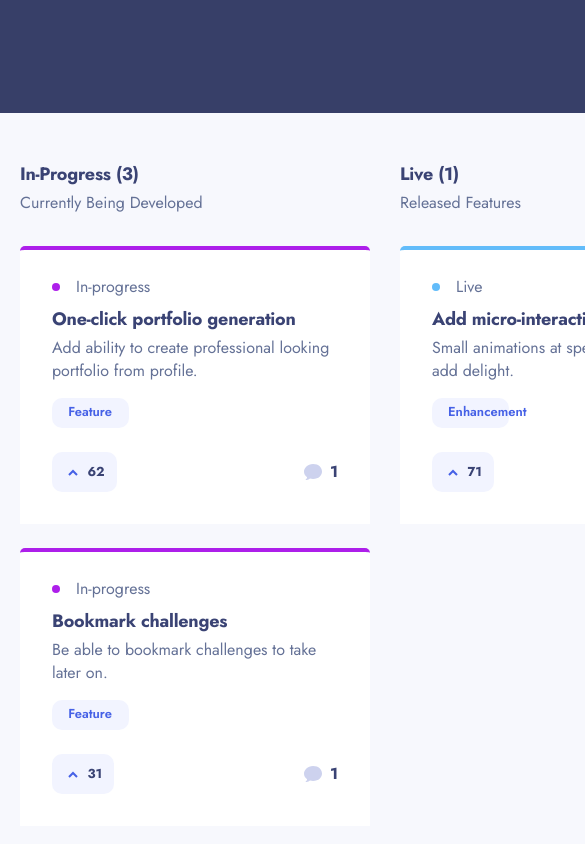
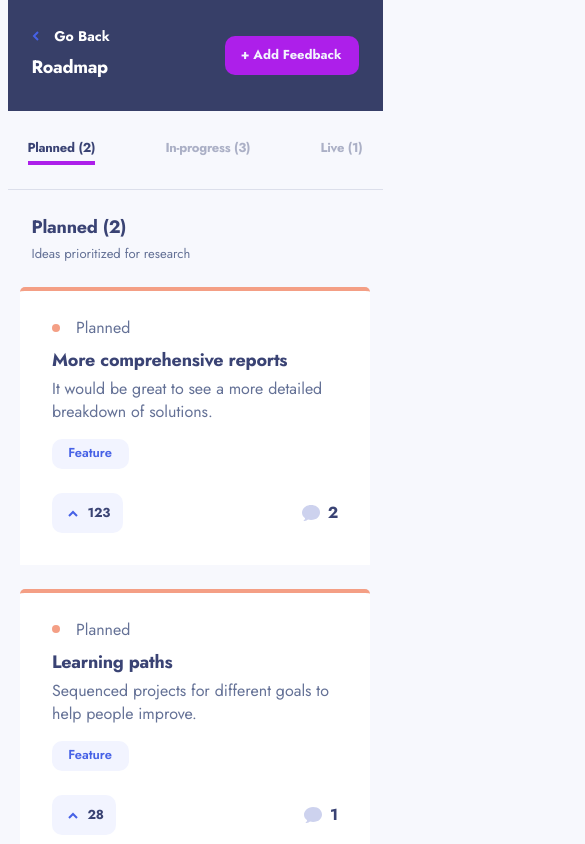
Before and after one commit to AlexGedevan/product-feedback-app, a React (Vite) app: page /roadmap in a window 390 px wide. Shown: the top 844 px of the page, 585 px wide, since content can reach past the window. Built offline with nearby package versions, Linux system fonts and the light colour scheme.

Commit message:
style: style roadmap page mobile and some tablet

```diff
--- /dev/null
+++ b/src/components/MobileChoosenStatus.jsx
@@ -0,0 +1,47 @@
+import styled from "styled-components";
+
+function MobileChoosenStatus({
+  currentStatus,
+  currentStatusText,
+  currentTotalLength,
+}) {
+  return (
+    <StyledMobileChoosenStatus>
+      <h2>
+        {currentStatus} ({currentTotalLength})
+      </h2>
+      <p>{currentStatusText}</p>
+    </StyledMobileChoosenStatus>
+  );
+}
+
+export default MobileChoosenStatus;
+
+const StyledMobileChoosenStatus = styled.div`
+  display: flex;
+  flex-direction: column;
+  gap: 0.4rem;
+  padding-top: 2.4rem;
+  padding-left: 2.4rem;
+
+  & > h2 {
+    color: #3a4374;
+    font-size: 1.8rem;
+    font-style: normal;
+    font-weight: 700;
+    line-height: normal;
+    letter-spacing: -0.25px;
+  }
+
+  & > p {
+    color: #647196;
+    font-size: 1.3rem;
+    font-style: normal;
+    font-weight: 400;
+    line-height: normal;
+  }
+
+  @media screen and (min-width: 768px) {
+    display: none;
+  }
+`;
--- a/src/components/RoadmapHeader.jsx
+++ b/src/components/RoadmapHeader.jsx
@@ -1,6 +1,7 @@
 import styled from "styled-components";
 import GoBackComponent from "../ui/GoBackComponent";
 import Button from "../ui/Button";
+import MobileButton from "../ui/MobileButton";
 
 function RoadmapHeader() {
   return (
@@ -10,19 +11,25 @@ function RoadmapHeader() {
         <h2>Roadmap</h2>
       </RoadmapTitle>
       <Button>+ Add Feedback</Button>
+      <MobileButton>+ Add Feedback</MobileButton>
     </StyledRoadmapHeader>
   );
 }
 
 const StyledRoadmapHeader = styled.div`
   width: 100%;
-  padding: 2.7rem 4rem 2.7rem 3.2rem;
+  /* padding: 2.7rem 4rem 2.7rem 3.2rem; */
+  padding: 2.6rem 2.4rem;
   background-color: #373f68;
   color: white;
   display: flex;
   justify-content: space-between;
   align-items: center;
-  border-radius: 1rem;
+  /* border-radius: 1rem; */
+
+  @media screen and (min-width: 768px) {
+    border-radius: 1rem;
+  }
 `;
 
 const RoadmapTitle = styled.div`
@@ -30,7 +37,8 @@ const RoadmapTitle = styled.div`
   flex-direction: column;
   gap: 4px;
   & > h2 {
-    font-size: 2rem;
+    /* font-size: 2rem; */
+    font-size: 1.8rem;
     font-weight: 700;
     line-height: 3.468rem;
     letter-spacing: -0.3333333432674408px;
--- a/src/components/RoadmapItem.jsx
+++ b/src/components/RoadmapItem.jsx
@@ -47,6 +47,11 @@ const StyledRoadmapItem = styled.div`
   border-top-right-radius: 5px;
   background-color: white;
   cursor: pointer;
+
+  @media screen and (min-width: 768px) {
+    padding: 2.6rem 2rem 2.4rem 2rem;
+    width: 22.3rem;
+  }
 `;
 
 const ItemStatus = styled.div`
--- /dev/null
+++ b/src/components/RoadmapStatus.jsx
@@ -0,0 +1,30 @@
+import styled from "styled-components";
+
+function RoadmapStatus({ status, ItemsTotal, onClick, currentStatus }) {
+  return (
+    <StyledRoadmapStatus
+      onClick={onClick}
+      currentStatus={currentStatus}
+      status={status}
+    >
+      {status} ({ItemsTotal})
+    </StyledRoadmapStatus>
+  );
+}
+
+export default RoadmapStatus;
+
+const StyledRoadmapStatus = styled.h2`
+  /* font-size: 1.8rem; */
+  font-size: 1.3rem;
+  font-weight: 700;
+  line-height: 2.601rem;
+  letter-spacing: -0.25px;
+  color: ${(props) =>
+    props.currentStatus === props.status
+      ? "#3a4374"
+      : "rgba(58, 67, 116, 0.4)"};
+
+  border-bottom: ${(props) =>
+    props.currentStatus === props.status ? "4px solid #ad1fea" : ""};
+`;
--- a/src/components/RoadmapStatusBox.jsx
+++ b/src/components/RoadmapStatusBox.jsx
@@ -1,16 +1,16 @@
 import styled from "styled-components";
 import RoadmapItem from "./RoadmapItem";
+import RoadmapStatus from "./RoadmapStatus";
 
 function RoadmapStatusBox({ status, description, list, color }) {
   const ItemsTotal = list.filter(
     (item) => item.status === status.toLowerCase()
   ).length;
+
   return (
     <StyledRoadmapStatusBox>
       <BoxTitle>
-        <h2>
-          {status} ({ItemsTotal})
-        </h2>
+        <RoadmapStatus status={status} ItemsTotal={ItemsTotal} />
         <p>{description}</p>
       </BoxTitle>
       <RoadmapBoxContent>
@@ -34,20 +34,19 @@ const BoxTitle = styled.div`
   display: flex;
   flex-direction: column;
   gap: 4px;
-  & > h2 {
-    font-size: 1.8rem;
-    font-weight: 700;
-    line-height: 2.601rem;
-    letter-spacing: -0.25px;
-    color: #3a4374;
-  }
+  display: none;
+  margin-bottom: 3.2rem;
+
   & > p {
     font-size: 1.6rem;
     font-weight: 400;
     line-height: 2.312rem;
     color: #647196;
   }
-  margin-bottom: 3.2rem;
+
+  @media screen and (min-width: 768px) {
+    display: flex;
+  }
 `;
 
 const RoadmapBoxContent = styled.div`
--- a/src/pages/EditFeedback.jsx
+++ b/src/pages/EditFeedback.jsx
@@ -8,7 +8,6 @@ import DesignMark from "../ui/DesignMark";
 import StatusSelector from "../components/StatusSelector";
 import FeedbackDescription from "../components/FeedbackDescription";
 import Button from "../ui/Button";
-
 import arrowUp from "/assets/shared/icon-arrow-up.svg";
 import arrowDown from "/assets/shared/icon-arrow-down.svg";
 import editFeedbackIcon from "/assets/shared/icon-edit-feedback.svg";
--- a/src/pages/Roadmap.jsx
+++ b/src/pages/Roadmap.jsx
@@ -2,12 +2,101 @@ import styled from "styled-components";
 import RoadmapHeader from "../components/RoadmapHeader";
 import RoadmapStatusBox from "../components/RoadmapStatusBox";
 import { useSuggestion } from "../context/SuggestionContext";
+import RoadmapStatus from "../components/RoadmapStatus";
+import MobileChoosenStatus from "../components/MobileChoosenStatus";
+import { useState } from "react";
 
 function Roadmap() {
   const { roadmapList } = useSuggestion();
+  const [currentStatus, setCurrentStatus] = useState("Planned");
+
+  const PlanedTotal = roadmapList.filter(
+    (item) => "planned" === item.status
+  ).length;
+
+  const InProgressTotal = roadmapList.filter(
+    (item) => "in-progress" === item.status
+  ).length;
+
+  const LiveTotal = roadmapList.filter((item) => "live" === item.status).length;
+
+  const currentStatusText = () => {
+    if (currentStatus === "Planned") {
+      return "Ideas prioritized for research";
+    } else if (currentStatus === "In-progress") {
+      return "Currently being developed";
+    } else if (currentStatus === "Live") {
+      return "Released features";
+    }
+  };
+
+  const currentTotalLength = () => {
+    if (currentStatus === "Planned") {
+      return PlanedTotal;
+    } else if (currentStatus === "In-progress") {
+      return InProgressTotal;
+    } else if (currentStatus === "Live") {
+      return LiveTotal;
+    }
+  };
   return (
     <StyledRoadmap>
       <RoadmapHeader />
+
+      <MobileBoxTitle>
+        <RoadmapStatus
+          status="Planned"
+          ItemsTotal={PlanedTotal}
+          currentStatus={currentStatus}
+          onClick={() => setCurrentStatus("Planned")}
+        />
+        <RoadmapStatus
+          status="In-progress"
+          ItemsTotal={InProgressTotal}
+          currentStatus={currentStatus}
+          onClick={() => setCurrentStatus("In-progress")}
+        />
+        <RoadmapStatus
+          status="Live"
+          ItemsTotal={LiveTotal}
+          currentStatus={currentStatus}
+          onClick={() => setCurrentStatus("Live")}
+        />
+      </MobileBoxTitle>
+
+      <MobileChoosenStatus
+        currentStatus={currentStatus}
+        currentStatusText={currentStatusText()}
+        currentTotalLength={currentTotalLength()}
+      />
+
+      <RoadmapContainerMobile>
+        {currentStatus === "Planned" && (
+          <RoadmapStatusBox
+            status="Planned"
+            description="Ideas prioritized for research"
+            list={roadmapList.filter((item) => item.status === "planned")}
+            color="#F49F85"
+          />
+        )}
+        {currentStatus === "In-progress" && (
+          <RoadmapStatusBox
+            status="In-Progress"
+            description="Currently Being Developed"
+            list={roadmapList.filter((item) => item.status === "in-progress")}
+            color="#AD1FEA"
+          />
+        )}
+        {currentStatus === "Live" && (
+          <RoadmapStatusBox
+            status="Live"
+            description="Released Features"
+            list={roadmapList.filter((item) => item.status === "live")}
+            color="#62BCFA"
+          />
+        )}
+      </RoadmapContainerMobile>
+
       <RoadmapContainer>
         <RoadmapStatusBox
           status="Planned"
@@ -33,13 +122,52 @@ function Roadmap() {
 }
 
 const StyledRoadmap = styled.div`
-  width: 111rem;
+  width: 37.5rem;
+
+  @media screen and (min-width: 768px) {
+    width: 69.8rem;
+  }
+`;
+
+const MobileBoxTitle = styled.div`
+  padding: 2.4rem 2rem;
+  border-bottom: 1px solid rgba(140, 146, 179, 0.25);
+  display: flex;
+  justify-content: space-between;
+
+  @media screen and (min-width: 768px) {
+    display: none;
+  }
 `;
 
 const RoadmapContainer = styled.div`
   display: flex;
+  flex-direction: column;
+  align-items: center;
   gap: 3rem;
-  margin-top: 4.8rem;
+  /* margin-top: 4.8rem; */
+  margin-top: 2.4rem;
+  display: none;
+
+  @media screen and (min-width: 768px) {
+    display: flex;
+    flex-direction: row;
+    align-items: start;
+    gap: 1rem;
+  }
+`;
+
+const RoadmapContainerMobile = styled.div`
+  display: flex;
+  flex-direction: column;
+  align-items: center;
+  gap: 3rem;
+  /* margin-top: 4.8rem; */
+  margin-top: 2.4rem;
+
+  @media screen and (min-width: 768px) {
+    display: none;
+  }
 `;
 
 export default Roadmap;
```
